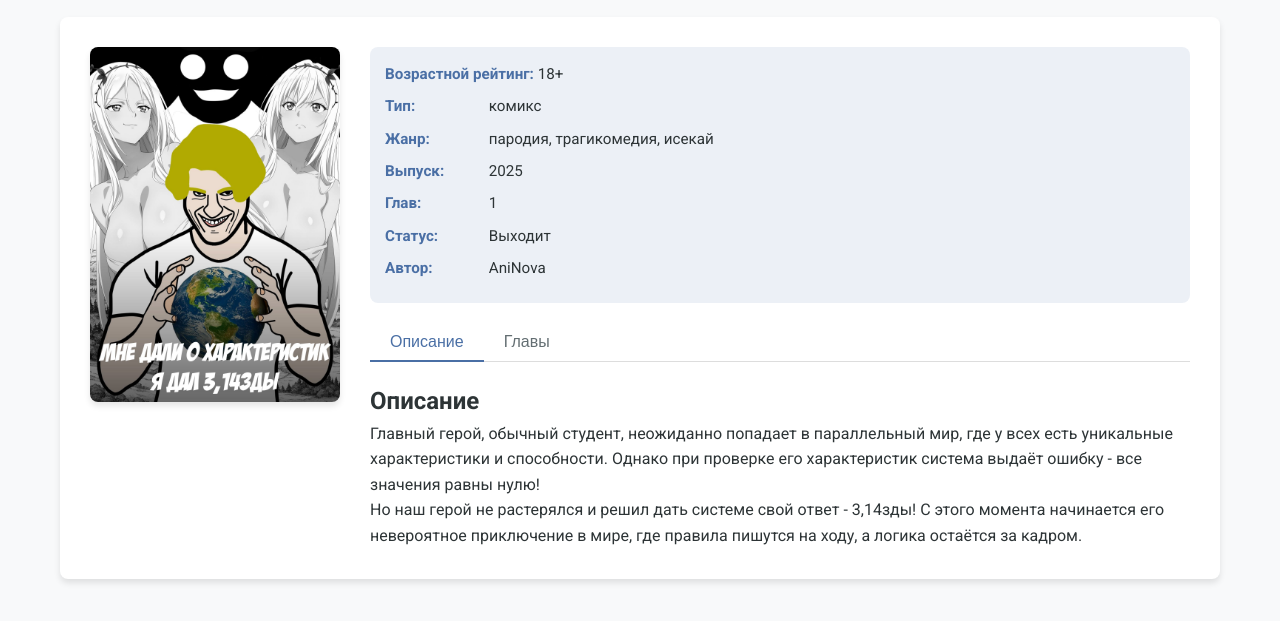
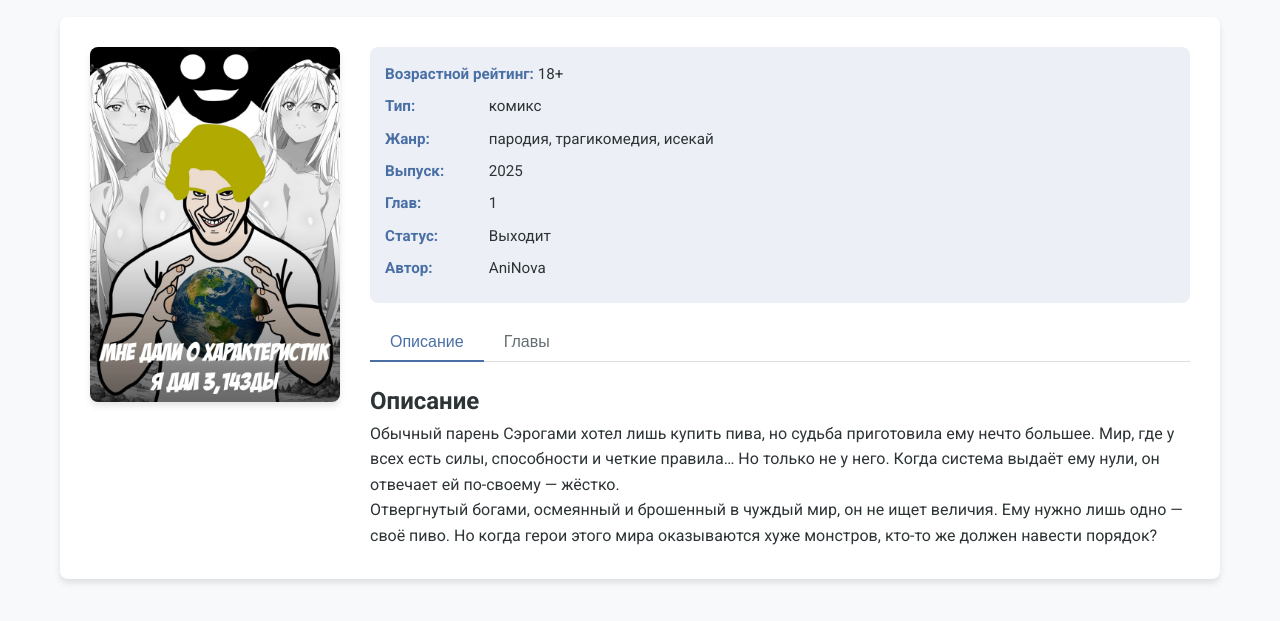
Before and after one commit to aninovacomics/aninovacomics.github.io, a plain HTML site: page index.html in a window 1280 px wide. Shown: the part 97-718 px from the top of the page. Drawn offline with Linux system fonts and the light colour scheme.

Commit message:
Update index.html

```diff
--- a/index.html
+++ b/index.html
@@ -55,8 +55,8 @@
 
                     <div class="tab-content active" id="description">
                         <h2>Описание</h2>
-                        <p>Главный герой, обычный студент, неожиданно попадает в параллельный мир, где у всех есть уникальные характеристики и способности. Однако при проверке его характеристик система выдаёт ошибку - все значения равны нулю!</p>
-                        <p>Но наш герой не растерялся и решил дать системе свой ответ - 3,14зды! С этого момента начинается его невероятное приключение в мире, где правила пишутся на ходу, а логика остаётся за кадром.</p>
+                        <p>Обычный парень Сэрогами хотел лишь купить пива, но судьба приготовила ему нечто большее. Мир, где у всех есть силы, способности и четкие правила… Но только не у него. Когда система выдаёт ему нули, он отвечает ей по-своему — жёстко.</p>
+                        <p>Отвергнутый богами, осмеянный и брошенный в чуждый мир, он не ищет величия. Ему нужно лишь одно — своё пиво. Но когда герои этого мира оказываются хуже монстров, кто-то же должен навести порядок?</p>
                     </div>
 
                     <div class="tab-content" id="chapters">
```
